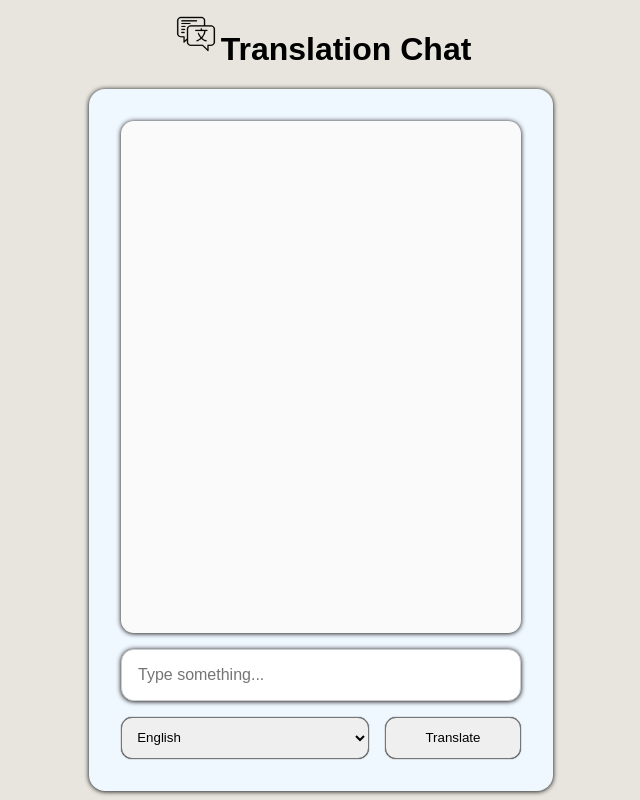
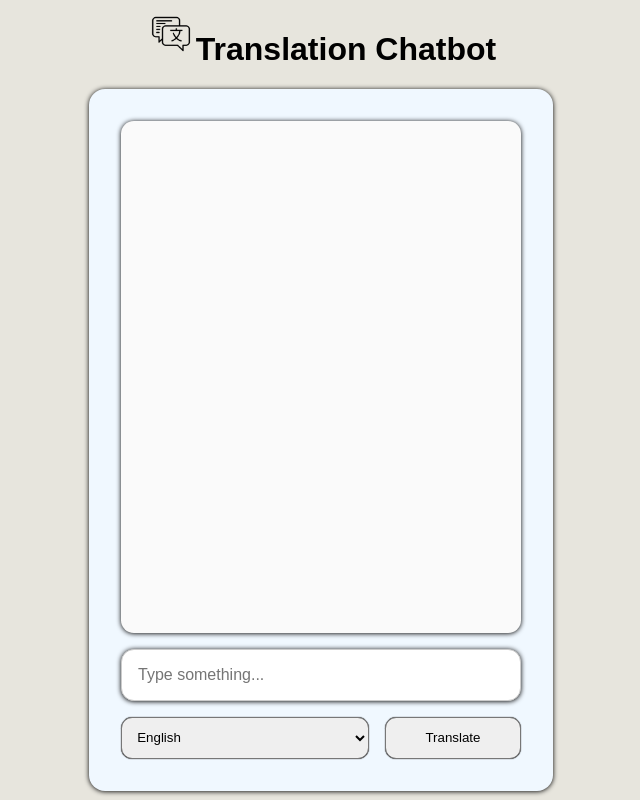
Before and after one commit to xxvnte/ia-projects, a website: page translation-chatbot/public/index.html in a window 1280 px wide. Shown: the whole page, without its empty margins (319-959 px from the left). Drawn offline with Linux system fonts and the light colour scheme.

Commit message:
project renamed to Translation Chatbot

```diff
--- a/translation-chat/public/index.html
+++ b/translation-chatbot/public/index.html
@@ -6,12 +6,12 @@
     <link rel="icon" href="./assets/img/icon.png" type="image/png" />
     <link rel="stylesheet" href="./assets/css/styles.css" />
     <script src="./assets/js/main.js" defer></script>
-    <title>Translation Chat</title>
+    <title>Translation Chatbot</title>
   </head>
   <body>
     <header class="chat__header">
       <img class="header__icon" src="./assets/img/icon.png" />
-      <h1 class="header__title">Translation Chat</h1>
+      <h1 class="header__title">Translation Chatbot</h1>
     </header>
 
     <section class="chat">
```
Also changed, not shown: translation-chatbot/README.md (renamed from translation-chat/README.md), translation-chatbot/app.js (renamed from translation-chat/app.js), translation-chatbot/package.json (renamed from translation-chat/package.json), translation-chatbot/public/assets/css/styles.css (renamed from translation-chat/public/assets/css/styles.css), translation-chatbot/public/assets/img/icon.png (renamed from translation-chat/public/assets/img/icon.png), translation-chatbot/public/assets/js/main.js (renamed from translation-chat/public/assets/js/main.js), 4 other files.
